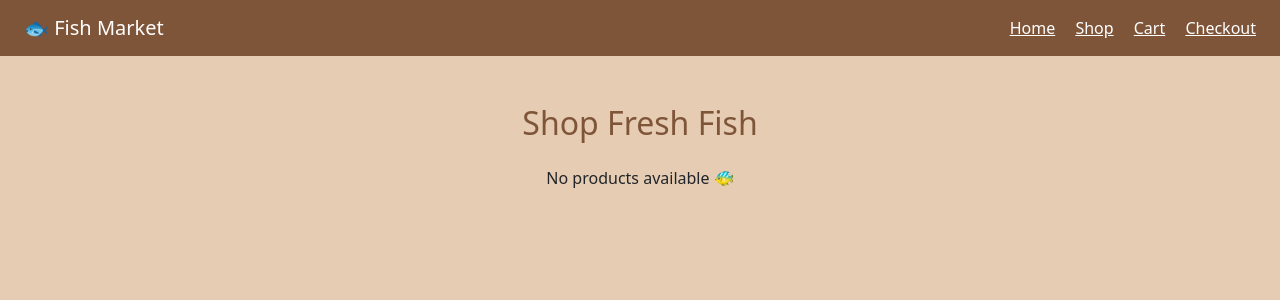
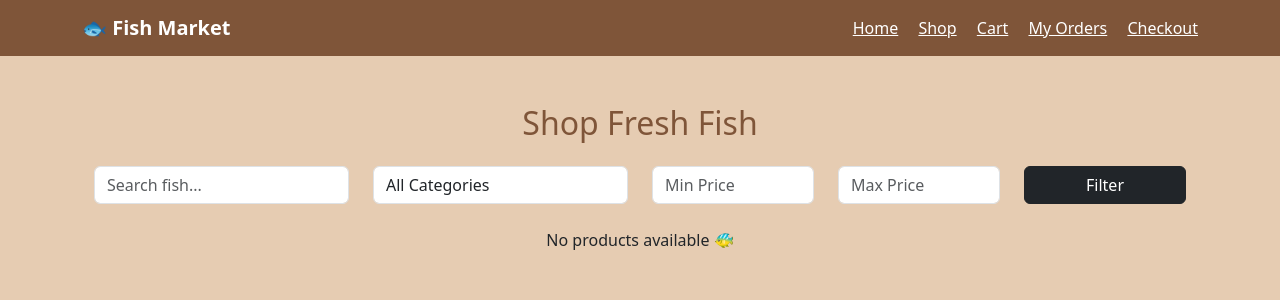
Before and after one commit to samiya-25/fish, a Django app: page /shop/ in a window 1280 px wide. Shown: the top 300 px of the page. Run offline with Django 5.2, Linux system fonts and the light colour scheme; data that the repository does not hold is empty.

```diff
--- a/fishmarket/store/models.py
+++ b/fishmarket/store/models.py
@@ -13,6 +13,7 @@ class Fish(models.Model):
     name = models.CharField(max_length=150)
     price = models.DecimalField(max_digits=6, decimal_places=2)
     image = models.ImageField(upload_to='fish/')
+    stock = models.PositiveIntegerField(default=0)
     description = models.TextField()
     available = models.BooleanField(default=True)
 
--- a/fishmarket/store/urls.py
+++ b/fishmarket/store/urls.py
@@ -11,5 +11,7 @@ urlpatterns = [
     path('decrease/<int:fish_id>/', views.decrease_quantity, name='decrease_quantity'),
     path('checkout/', views.checkout, name='checkout'),
     path('checkout-success/', views.checkout_success, name='checkout_success'),
+    path('my-orders/', views.my_orders, name='my_orders'),
+    path('orders/', views.orders, name='orders'),
 
 ]
--- a/fishmarket/store/views.py
+++ b/fishmarket/store/views.py
@@ -1,6 +1,15 @@
 from django.shortcuts import render, redirect
-from .models import Fish, Order, OrderItem
+from .models import Fish, FishCategory, Order, OrderItem
+from django.contrib import messages
 from .forms import CheckoutForm
+from django.contrib.auth.decorators import login_required
+
+
+@login_required
+def my_orders(request):
+    orders = Order.objects.filter(user=request.user).order_by('-created_at')
+    return render(request, 'my_orders.html', {'orders': orders})
+
 
 def home(request):
     fishes = Fish.objects.all()
@@ -9,18 +18,55 @@ def home(request):
 
 def shop(request):
     fishes = Fish.objects.all()
-    return render(request, 'shop.html', {'fishes': fishes})
+
+    search_query = request.GET.get('search')
+    category = request.GET.get('category')
+    min_price = request.GET.get('min_price')
+    max_price = request.GET.get('max_price')
+
+    if search_query:
+        fishes = fishes.filter(name__icontains=search_query)
+
+    if category:
+        fishes = fishes.filter(category__id=category)
+
+    if min_price:
+        fishes = fishes.filter(price__gte=min_price)
+
+    if max_price:
+        fishes = fishes.filter(price__lte=max_price)
+
+    categories = FishCategory.objects.all()
+
+    return render(request, 'shop.html', {
+        'fishes': fishes,
+        'categories': categories
+    })
+
 
 
 def add_to_cart(request, fish_id):
     cart = request.session.get('cart', {})
 
-    if str(fish_id) in cart:
-        cart[str(fish_id)] += 1
-    else:
-        cart[str(fish_id)] = 1
+    fish = Fish.objects.get(id=fish_id)
 
+    # current quantity already in cart
+    current_qty = cart.get(str(fish_id), 0)
+
+    # stock check BEFORE adding
+    if fish.stock <= 0:
+        messages.error(request, "Item is out of stock")
+        return redirect('shop')
+
+    if current_qty >= fish.stock:
+        messages.error(request, f"Only {fish.stock} items available in stock")
+        return redirect('shop')
+
+    # safe to add
+    cart[str(fish_id)] = current_qty + 1
     request.session['cart'] = cart
+
+    messages.success(request, f"{fish.name} added to cart 🛒")
     return redirect('cart')
 
 
@@ -123,6 +169,16 @@ def checkout(request):
             request.session['last_total'] = float(total)
 
 
+            for item in cart_items:
+              fish = item.fish
+              qty = item.quantity
+
+            if fish.stock >= qty:
+              fish.stock -= qty
+              fish.save()
+
+
+
 
             # clear cart after order
             request.session['cart'] = {}
@@ -138,3 +194,7 @@ def checkout(request):
 def checkout_success(request):
     total = request.session.get('last_total', 0)
     return render(request, 'checkout_success.html', {'total': total})
+
+
+def orders(request):
+    return render(request, 'orders.html')
--- a/fishmarket/templates/base.html
+++ b/fishmarket/templates/base.html
@@ -30,15 +30,19 @@
 </head>
 
 <body>
+<nav class="navbar navbar-expand-lg" style="background-color:#7f5539;">
+    <div class="container">
+        <a class="navbar-brand text-white fw-bold" href="{% url 'home' %}">
+            🐟 Fish Market
+        </a>
 
-<nav class="navbar navbar-expand-lg px-4">
-    <a class="navbar-brand text-white" href="{% url 'home' %}">🐟 Fish Market</a>
-
-    <div class="ms-auto">
-        <a href="{% url 'home' %}" class="me-3">Home</a>
-        <a href="{% url 'shop' %}" class="me-3">Shop</a>
-        <a href="{% url 'cart' %}" class="me-3">Cart</a>
-        <a href="{% url 'checkout' %}">Checkout</a>
+        <div class="ms-auto">
+            <a href="{% url 'home' %}" class="text-white me-3">Home</a>
+            <a href="{% url 'shop' %}" class="text-white me-3">Shop</a>
+            <a href="{% url 'cart' %}" class="text-white me-3">Cart</a>
+            <a href="{% url 'my_orders' %}" class="text-white me-3">My Orders</a>
+            <a href="{% url 'checkout' %}" class="text-white">Checkout</a>
+        </div>
     </div>
 </nav>
 
--- a/fishmarket/templates/shop.html
+++ b/fishmarket/templates/shop.html
@@ -1,30 +1,78 @@
 {% extends 'base.html' %}
 {% block content %}
 {% load static %}
-<!DOCTYPE html>
-<html>
-<head>
-    <title>Shop | Fish Market</title>
-    <link href="https://cdn.jsdelivr.net/npm/bootstrap@5.3.2/dist/css/bootstrap.min.css" rel="stylesheet">
-    <link rel="stylesheet" href="{% static 'css/style.css' %}">
-</head>
-<body style="background-color:#e6ccb2;">
+
+<div class="container my-5">
+
+    <h2 class="text-center mb-4" style="color:#7f5539;">Shop Fresh Fish</h2>
+
+    <!-- 🔍 SEARCH + FILTER FORM -->
+    <form method="get" class="mb-4">
+        <div class="row">
+
+            <div class="col-md-3">
+                <input type="text" name="search" class="form-control" placeholder="Search fish...">
+            </div>
+
+            <div class="col-md-3">
+                <select name="category" class="form-control">
+                    <option value="">All Categories</option>
+                    {% for cat in categories %}
+                        <option value="{{ cat.id }}">{{ cat.name }}</option>
+                    {% endfor %}
+                </select>
+            </div>
+
+            <div class="col-md-2">
+                <input type="number" name="min_price" class="form-control" placeholder="Min Price">
+            </div>
+
+            <div class="col-md-2">
+                <input type="number" name="max_price" class="form-control" placeholder="Max Price">
+            </div>
+
+            <div class="col-md-2">
+                <button class="btn btn-dark w-100">Filter</button>
+            </div>
+
+        </div>
+    </form>
+    <!-- 🔍 END FILTER FORM -->
 
 
-<div class="container my-5">
-    <h2 class="text-center mb-4" style="color:#7f5539;">Shop Fresh Fish</h2>
-
+    <!-- 🐟 PRODUCT GRID -->
     <div class="row">
         {% for fish in fishes %}
         <div class="col-md-4 mb-4">
             <div class="card shadow h-100" style="background-color:#ddb892;">
                 <img src="{{ fish.image.url }}" class="card-img-top">
+
                 <div class="card-body text-center">
                     <h5>{{ fish.name }}</h5>
+
                     <p>₹ {{ fish.price }} / kg</p>
-                    <a href="{% url 'add_to_cart' fish.id %}" class="btn btn-primary">
-                        Add to Cart
-                    </a>
+
+                    <!-- 🧾 STOCK DISPLAY -->
+                    <p>
+                        Stock:
+                        {% if fish.stock > 0 %}
+                            <span class="text-success">{{ fish.stock }} available</span>
+                        {% else %}
+                            <span class="text-danger">Out of stock</span>
+                        {% endif %}
+                    </p>
+
+                    <!-- 🛒 ADD TO CART BUTTON CONTROL -->
+                    {% if fish.stock > 0 %}
+                        <a href="{% url 'add_to_cart' fish.id %}" class="btn btn-primary">
+                            Add to Cart
+                        </a>
+                    {% else %}
+                        <button class="btn btn-danger" disabled>
+                            Out of Stock
+                        </button>
+                    {% endif %}
+
                 </div>
             </div>
         </div>
@@ -32,9 +80,7 @@
         <p class="text-center">No products available 🐠</p>
         {% endfor %}
     </div>
+
 </div>
 
-</body>
-</html>
-
 {% endblock %}
```
Also changed, not shown: fishmarket/store/admin.py (+54 -6 lines), fishmarket/templates/home.html (+0 -24 lines), fishmarket/templates/my_orders.html (added, +28 -0 lines), fishmarket/templates/orders.html (added, +9 -0 lines), fishmarket/store/migrations/0005_fish_stock.py (added).
